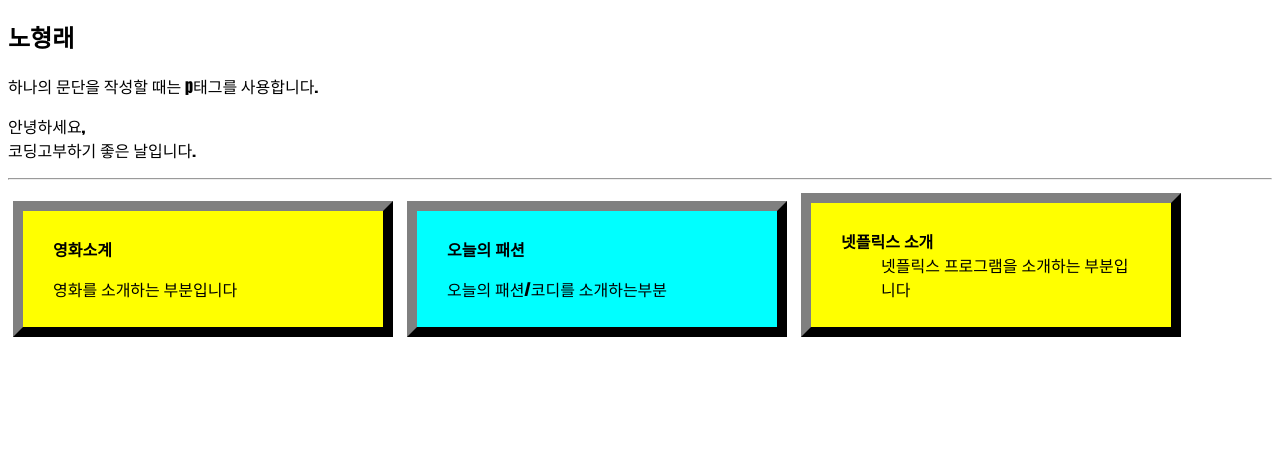
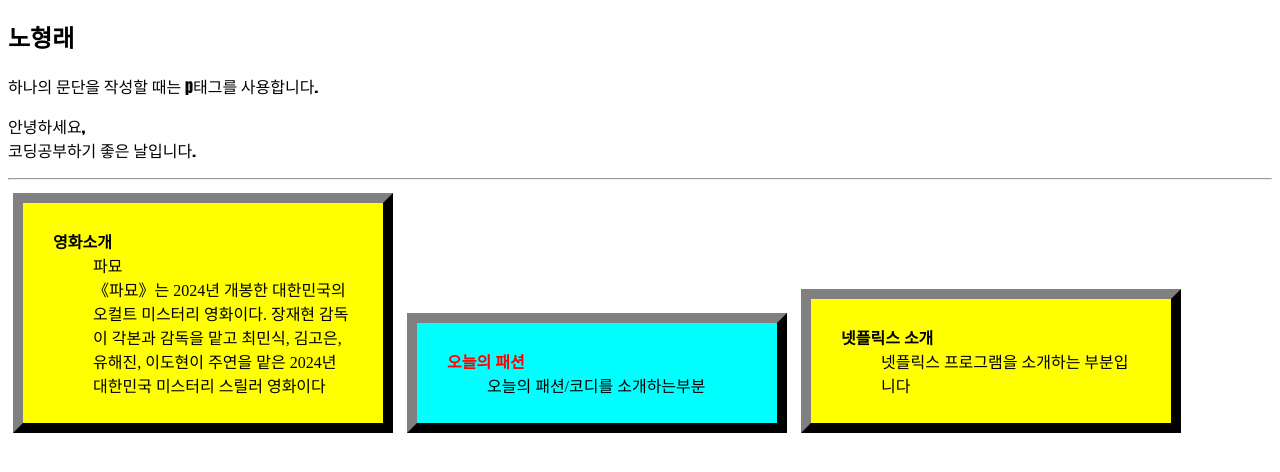
Before and after one commit to dpk990505/WebStudy, a plain HTML site: page index.html in a window 1280 px wide. Shown: the part 70-542 px from the top of the page. Drawn offline with Linux system fonts and the light colour scheme.

Commit message:
영화소개및 오늘의 패션 하이라이트 색넣기

```diff
--- a/index.html
+++ b/index.html
@@ -5,6 +5,12 @@
     <meta name="viewport" content="width=device-width, initial-scale=1.0">
     <title>웹 스터디 ::: </title>
     <style>
+        span{
+            color: red;
+        }
+        dd{
+            color: black;
+        }
         dt{
             font-weight: bold;
         }
@@ -25,6 +31,7 @@
         }
         div#ootd{
             background-color: aqua;
+
         }
         p{
             font-family: Impact, Haettenschweiler, 'Arial Narrow Bold', sans-serif;
@@ -36,19 +43,24 @@
     <h2>노형래</h2>
     <p>하나의 문단을 작성할 때는 p태그를 사용합니다.</p>
     <p>안녕하세요,<br>
-        코딩고부하기 좋은 날입니다.
+        코딩공부하기 좋은 날입니다.
     </p>
     <hr>
     <div class="contents">
         <dl>
-            <dt>영화소계</dt>
-            <p>영화를 소개하는 부분입니다</p>
+            <dt>영화소개</dt>
+
+            <dd>파묘</dd>
+            <dd>《파묘》는 2024년 개봉한 대한민국의 오컬트 미스터리 영화이다.
+                장재현 감독이 각본과 감독을 맡고 최민식, 김고은, 유해진, 이도현이 주연을 맡은
+                2024년 대한민국 미스터리 스릴러 영화이다</dd>
+
         </dl>
     </div>
     <div id="ootd">
         <dl>
-            <dt>오늘의 패션</dt>
-            <p>오늘의 패션/코디를 소개하는부분</p>
+            <dt><span>오늘의 패션</span></dt>
+            <dd>오늘의 패션/코디를 소개하는부분</dd>
         </dl>
     </div>
 
```
